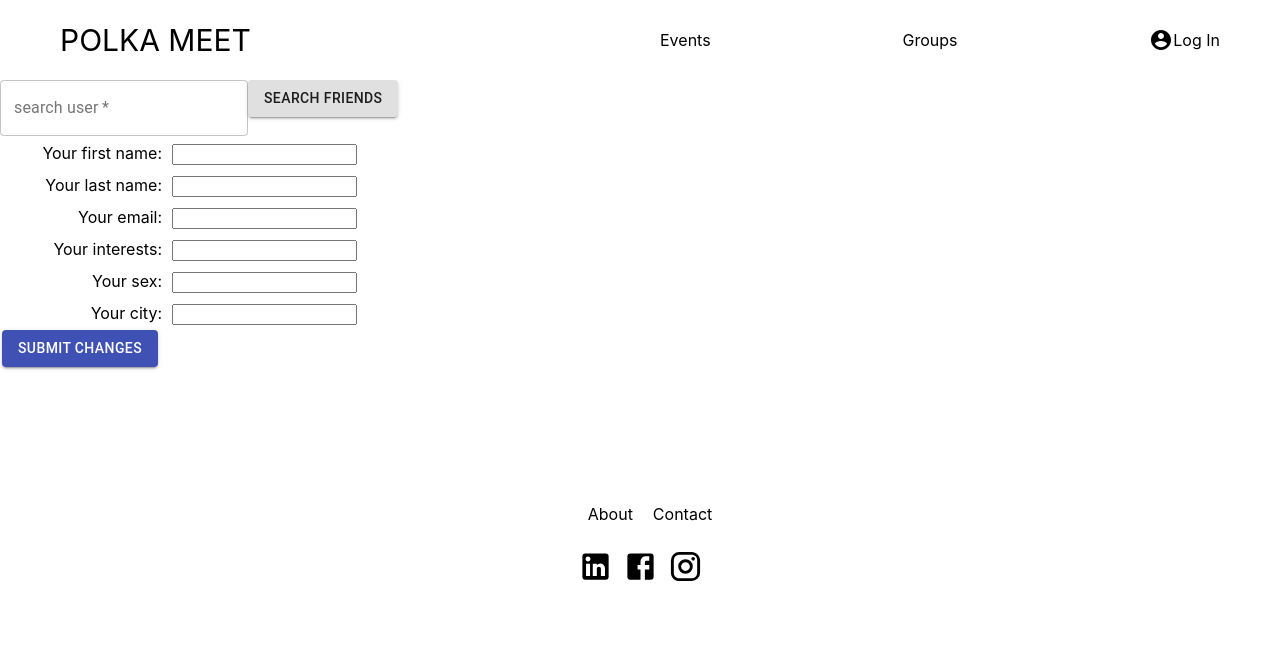
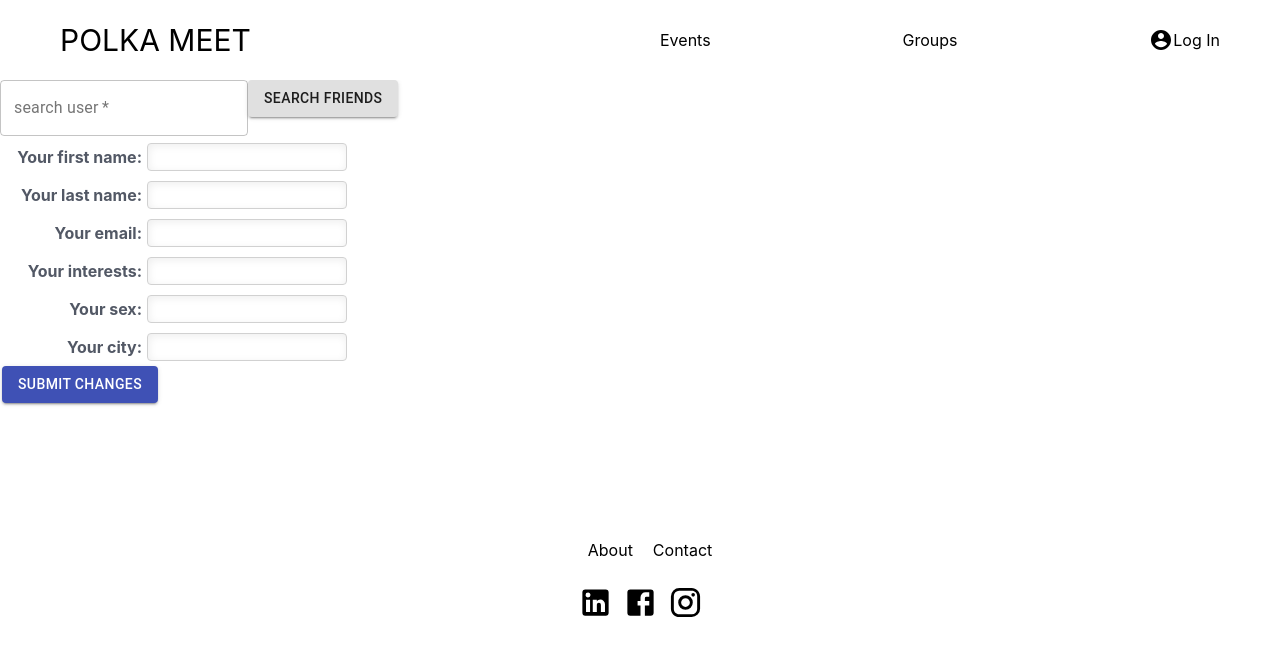
Before and after one commit to hagenek/polka, a React (Create React App) app in the folder frontend/: page /profile in a window 1280 px wide. Shown: the top 656 px of the page. Built offline with nearby package versions, Linux system fonts and the light colour scheme; no server answers.

Commit message:
started on the restpoint to update userinformation

```diff
--- a/frontend/src/components/Profile/Profile.css
+++ b/frontend/src/components/Profile/Profile.css
@@ -14,9 +14,29 @@ img {
     width: 350px;
     text-align: right;
     margin: 5px;
+    font-weight: bold;
+    color: #525865;
 }
 input {
     margin-left: 10px;
+    margin-left: 5px;
+    background: #fff;
+    color: #525865;
+    border-radius: 4px;
+    border: 1px solid #d1d1d1;
+    box-shadow: inset 1px 2px 8px rgba(0, 0, 0, 0.07);
+    font-family: inherit;
+    font-size: 1.25em;
+    line-height: 1.45;
+    outline: none;
+    padding: 0.6em 1.45em 0.7em;
+    -webkit-transition: .18s ease-out;
+    -moz-transition: .18s ease-out;
+    -o-transition: .18s ease-out;
+    transition: .18s ease-out;
+    margin-right: 10px;
+    width: 200px;
+    height: 20px;
   display: inline-block;
 }
 
```
Also changed, not shown: 1 other file (tests, documents, lock files or other folders).
